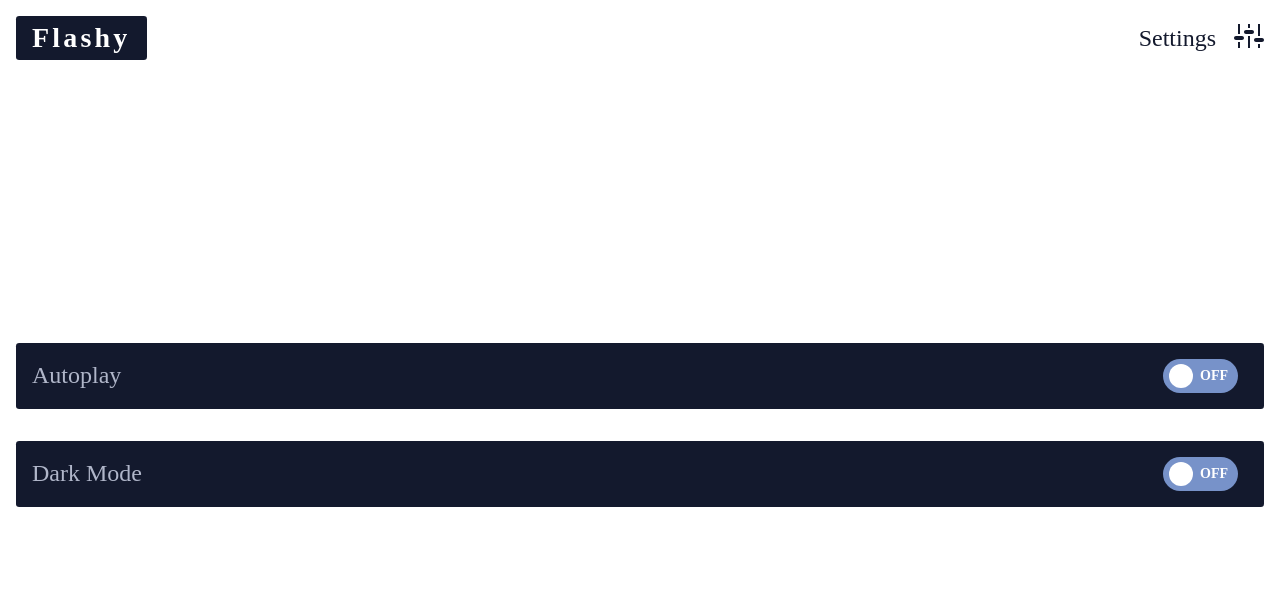
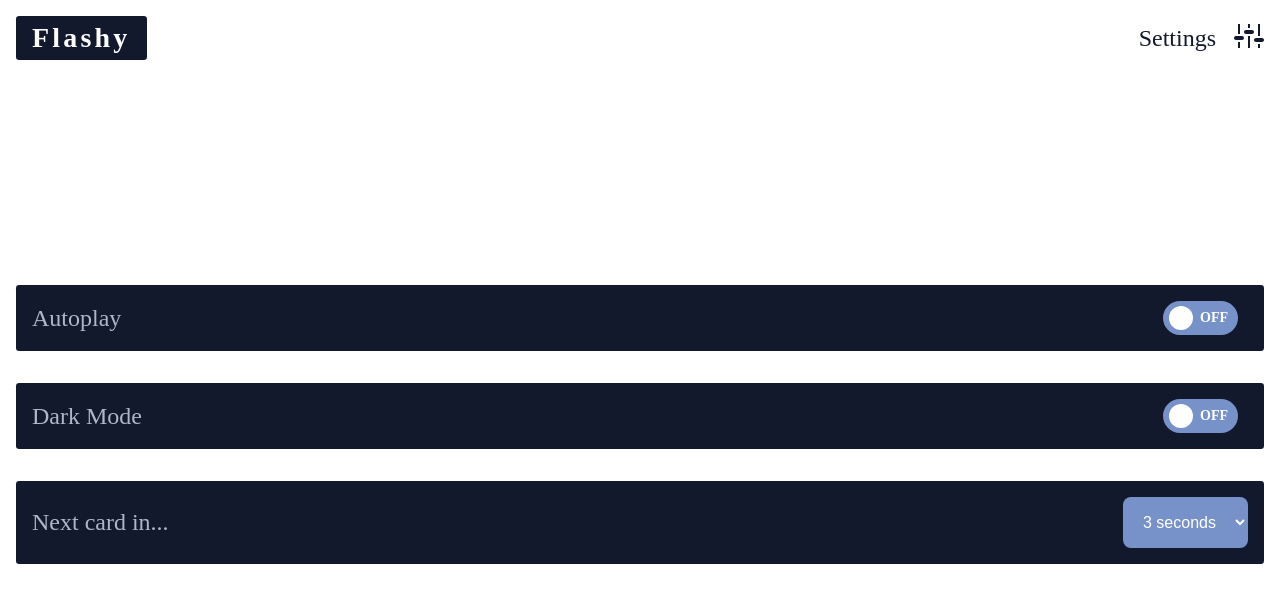
Before and after one commit to gbsimon87/flashy-react, a React (Create React App) app: page /settings in a window 1280 px wide. Shown: the top 602 px of the page. Built offline with nearby package versions, Linux system fonts and the light colour scheme.

Commit message:
feat: initial functionality to change card flip time

```diff
--- a/src/components/Colors.js
+++ b/src/components/Colors.js
@@ -4,7 +4,7 @@ import { useGlobalContext } from '../context';
 import SectionFooter from './ui/SectionFooter';
 
 function Colors({ randomColors }) {
-  const { autoplay, theme } = useGlobalContext();
+  const { autoplay, theme, cardFlipTime = 5000 } = useGlobalContext();
 
   const [colors] = useState(randomColors);
   const [index, setIndex] = useState(0);
@@ -35,12 +35,12 @@ function Colors({ randomColors }) {
     if (!paused) {
       slider = setInterval(() => {
         setIndex(index + 1);
-      }, 2000);
+      }, cardFlipTime * 1000);
     }
     return () => {
       clearInterval(slider);
     }
-  }, [paused, index])
+  }, [paused, index, cardFlipTime])
 
   useEffect(() => {
     if (autoplay) {
--- a/src/components/Settings.js
+++ b/src/components/Settings.js
@@ -2,8 +2,15 @@ import ToggleSwitch from "./ui/Toggleswitch/ToggleSwitch";
 import { useGlobalContext } from "../context";
 
 function Settings() {
-  const { autoplay, toggleAutoplay, theme, themes, toggleTheme } = useGlobalContext();
-
+  const {
+    autoplay,
+    toggleAutoplay,
+    theme,
+    themes,
+    toggleTheme,
+    cardFlipTime = 3000,
+    changeCardFlipTime
+  } = useGlobalContext();
   const isDarkMode = theme === themes.light ? false : true;
 
   return (
@@ -31,6 +38,23 @@ function Settings() {
               />
           </div>
         </div>
+        <div className="setting">
+          <div>Next card in...</div>
+          <div className="setting__speed">
+            <select
+              value={cardFlipTime}
+              name="settingSpeed"
+              id="settingSpeed"
+              onChange={(event) => changeCardFlipTime(event.target.value)}
+              >
+              <option value="1">1 second</option>
+              <option value="2">2 seconds</option>
+              <option value="3">3 seconds</option>
+              <option value="4">4 seconds</option>
+              <option value="5">5 seconds</option>
+            </select>
+          </div>
+        </div>
       </div>
     </div>
   )
--- a/src/context.js
+++ b/src/context.js
@@ -53,7 +53,8 @@ const initialState = {
   pageTitle: 'Home',
   autoplay: false,
   theme: themes.light,
-  gameType: null
+  gameType: null,
+  cardFlipTime: 3,
 }
 
 const AppProvider = ({ children }) => {
@@ -79,6 +80,10 @@ const AppProvider = ({ children }) => {
     dispatch({ type: "TOGGLE_THEME", payload });
   }
 
+  const changeCardFlipTime = (payload) => {
+    dispatch({ type: "CHANGE_CARD_FLIP_TIME", payload });
+  }
+
   return (
     <AppContext.Provider value={{
       ...state,
@@ -87,6 +92,7 @@ const AppProvider = ({ children }) => {
       toggleTheme,
       themes,
       changeGameType,
+      changeCardFlipTime
     }}>
       { children }
     </AppContext.Provider>
--- a/src/index.css
+++ b/src/index.css
@@ -371,6 +371,16 @@ article.nextSlide {
   flex: 1;
 }
 
+.settings .settings__options .setting #settingSpeed {
+  color: white;
+  background-color: var(--clr-primary-1);
+  padding: 1rem;
+  font-size: 1rem;
+  border: navajowhite;
+  border-radius: 0.5rem;
+  outline: none;
+}
+
 .footer {
   padding: 1rem;
   background: rgb(19,25,45);
--- a/src/reducer.js
+++ b/src/reducer.js
@@ -51,9 +51,11 @@ const reducer = (state, action) => {
 
       return { ...state, gameType }
 
-    default: return "No case found"
+    case "CHANGE_CARD_FLIP_TIME":
+      return { ...state, cardFlipTime: parseInt(payload)}
+
+    default: throw new Error("No matching action type found in the reducer");
   }
-  throw new Error("No matching action type found in the reducer");
 }
 
 export default reducer
```
